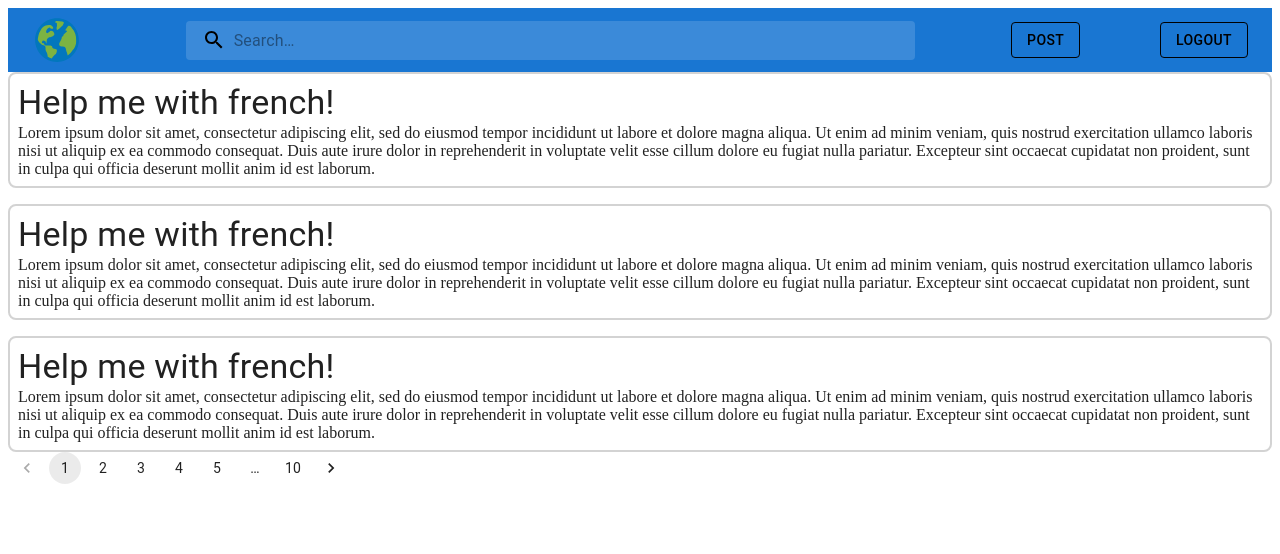
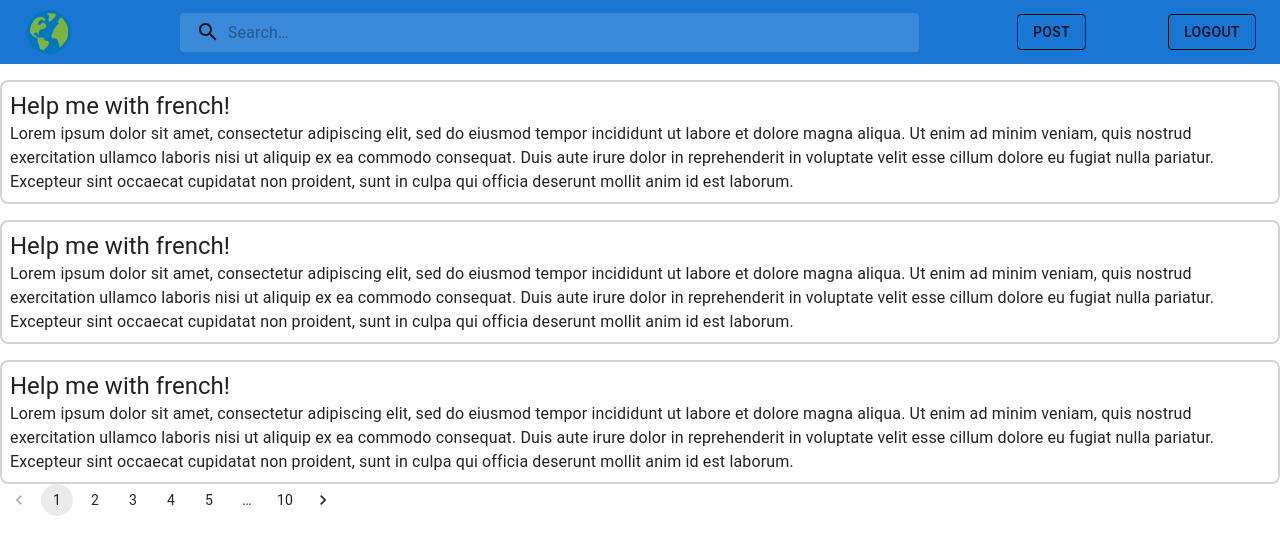
Before and after one commit to JeanBaptisteBolh/Forum-Firebase-Mui, a React (Create React App) app: page /home in a window 1280 px wide. Shown: the top 554 px of the page. Built offline with nearby package versions, Linux system fonts and the light colour scheme; no server answers; sample sign-in values are in the browser's storage.

Commit message:
Minor css rearange

```diff
--- a/src/App.js
+++ b/src/App.js
@@ -1,4 +1,5 @@
 import { Routes, Route } from "react-router-dom";
+import CssBaseline from '@mui/material/CssBaseline';
 
 import SignIn from './pages/SignIn'
 import SignUp from './pages/SignUp'
@@ -7,6 +8,7 @@ import Home from './pages/Home'
 const App = () => {
   return (
     <div>
+        <CssBaseline/>
         <Routes>
           <Route path="/" element={<SignIn/>} />
           <Route path="/signup" element={<SignUp/>} />
--- a/src/components/Forum/Post.js
+++ b/src/components/Forum/Post.js
@@ -14,7 +14,7 @@ const Post = (props) => {
         },
         padding: 1
       }}>
-        <Typography variant="h4">{props.title}</Typography>
+        <Typography variant="h5">{props.title}</Typography>
         <Typography variant="p">{props.body}</Typography>
       </Card>
     </div>
--- a/src/components/TopBar.js
+++ b/src/components/TopBar.js
@@ -54,6 +54,7 @@ const TopBar = () => {
       sx={{
         flexGrow: 1,
         backgroundColor: "primary.main",
+        mb: 2
       }}
     >
       <Toolbar sx={{ justifyContent: "space-between" }}>
--- a/src/pages/SignIn.js
+++ b/src/pages/SignIn.js
@@ -4,7 +4,6 @@ import { useAuthState } from "react-firebase-hooks/auth";
 import { useForm, Controller } from "react-hook-form";
 
 import Button from '@mui/material/Button';
-import CssBaseline from '@mui/material/CssBaseline';
 import TextField from '@mui/material/TextField';
 import Link from '@mui/material/Link';
 import Paper from '@mui/material/Paper';
@@ -15,10 +14,6 @@ import Typography from '@mui/material/Typography';
 import SocialLoginButtons from "../components/SocialLoginButtons"
 import DividerWithText from "../components/DividerWithText"
 import Copyright from "../components/Copyright"
-
-import {
-  signInWithEmailAndPassword,
-} from "firebase/auth";
 
 import {
   auth,
@@ -57,7 +52,6 @@ const SignIn = () => {
 
   return (
     <Grid container component="main">
-      <CssBaseline />
 
       {/** IMAGES **/}
       <Grid
--- a/src/pages/SignUp.js
+++ b/src/pages/SignUp.js
@@ -5,7 +5,6 @@ import { useForm, Controller } from "react-hook-form";
 
 // Material UI imports
 import Button from "@mui/material/Button";
-import CssBaseline from "@mui/material/CssBaseline";
 import TextField from "@mui/material/TextField";
 import Link from "@mui/material/Link";
 import Grid from "@mui/material/Grid";
@@ -73,7 +72,6 @@ const SignUp = () => {
 
   return (
     <Container component="main" maxWidth="xs">
-      <CssBaseline />
       <Box
         sx={{
           marginTop: 8,
```
